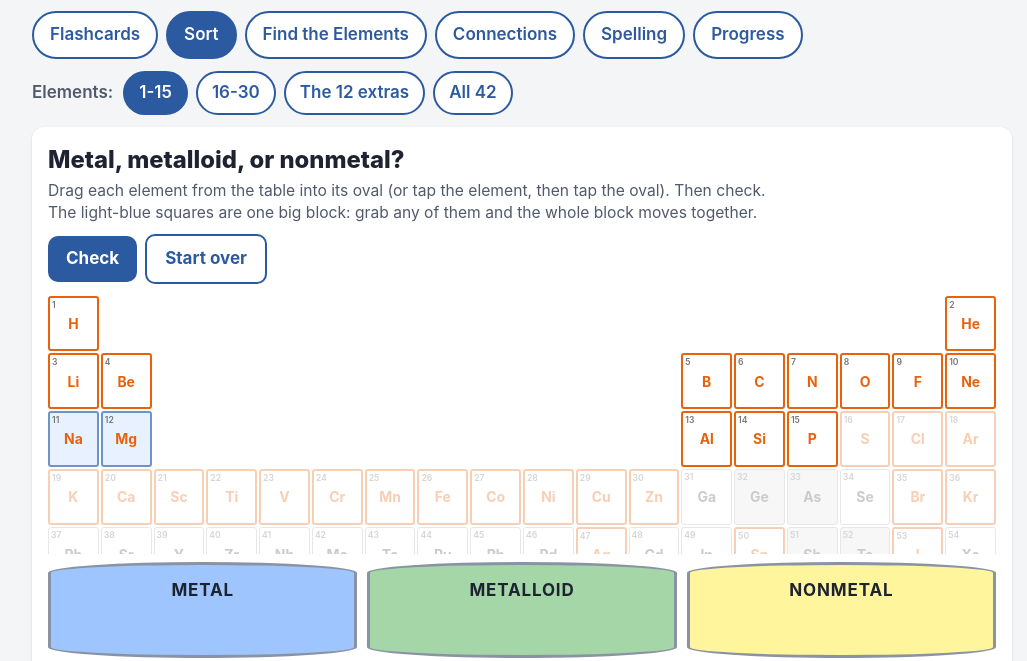
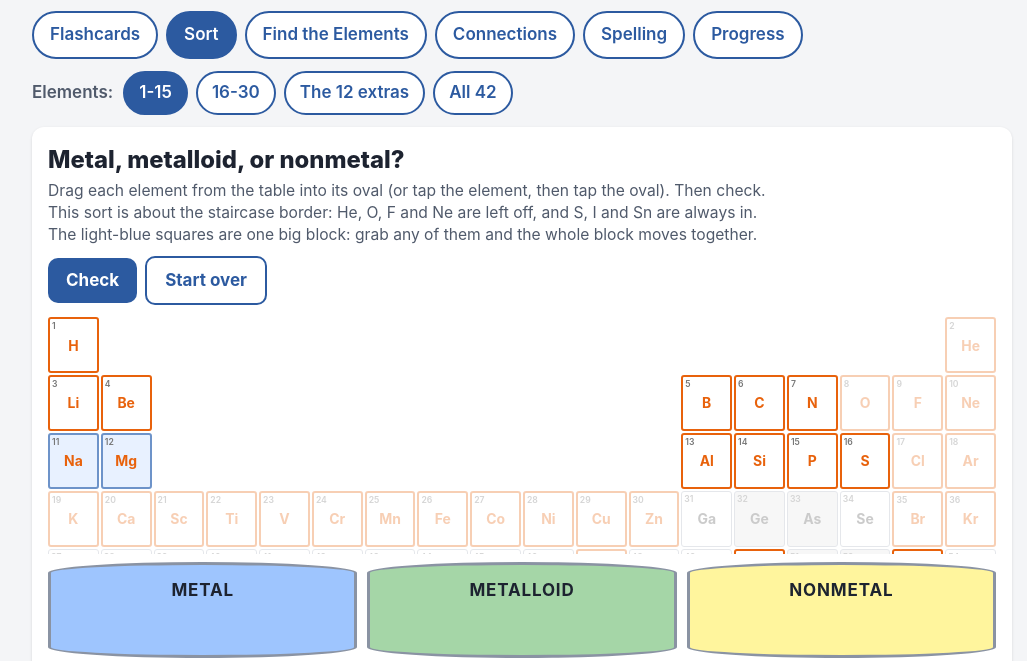
Before and after one commit to tkunst/element-flashcards, a plain HTML site: page index.html in a window 1280 px wide. Both pictures are taken after a click on the button "Sort". Shown: the part 138-799 px from the top of the page, without its empty margins (118-1145 px from the left). Drawn offline with Linux system fonts and the light colour scheme.

Commit message:
Sort: focus on the staircase border (leave off He, O, F, Ne; always include S, I, Sn); tests
Co-Authored-By: Claude Opus 5.5 (1M context) <noreply@anthropic.com>
Claude-Session: https://claude.ai/code/session_019ifjkpDWNrTBR4SddJcSLv

```diff
--- a/index.html
+++ b/index.html
@@ -243,6 +243,7 @@
   <div class="panel" id="tab-sort" hidden>
     <div class="prompt">Metal, metalloid, or nonmetal?</div>
     <p class="note" style="margin-top:0">Drag each element from the table into its oval (or tap the element, then tap the oval). Then check.</p>
+    <p class="note" style="margin-top:0">This sort is about the staircase border: He, O, F and Ne are left off, and S, I and Sn are always in.</p>
     <p class="note" id="sBlockNote" style="margin-top:0">The light-blue squares are one big block: grab any of them and the whole block moves together.</p>
     <div class="row" style="margin-top:10px">
       <button class="btn" id="sCheck" type="button">Check</button>
@@ -808,21 +809,29 @@
   // Each draggable thing is a "unit": one element ('z5'), or the metal block ('blk') = the left-side metals
   // (Na, Mg, K through Zn, Ag, Pt, Au, Hg, U, Pu), which move together so the sort stays quick.
   // Rows 1-2 and the elements near the staircase (Al, Si, P, S, Cl, Ar, Kr, Br, I, Rn, Sn, Pb) stay one by one.
+  // The sort is about the staircase border. Left off (far from the border): He, O, F, Ne.
+  // Always in, whatever element group is picked: S, I, Sn (they sit at the border).
+  var SORT_SKIP = { 2: 1, 8: 1, 9: 1, 10: 1 }, SORT_ADD = [16, 53, 50];
+  function sortSet() {
+    var out = SETS[S.set].filter(function (e) { return !SORT_SKIP[e.z]; });
+    SORT_ADD.forEach(function (z) { if (out.indexOf(BYZ[z]) < 0) out.push(BYZ[z]); });
+    return out;
+  }
   var BLOCK = { 11: 1, 12: 1, 19: 1, 20: 1, 21: 1, 22: 1, 23: 1, 24: 1, 25: 1, 26: 1, 27: 1, 28: 1, 29: 1, 30: 1, 47: 1, 78: 1, 79: 1, 80: 1, 92: 1, 94: 1 };
   var sCells = {}, sPlaced = {}, sPicked = null, sDrag = null;   // sPlaced[unit] = oval category it was put in
   function unitOf(z) { return BLOCK[z] ? 'blk' : 'z' + z; }
-  function members(u) { return u === 'blk' ? SETS[S.set].filter(function (e) { return BLOCK[e.z]; }).map(function (e) { return e.z; }) : [+u.slice(1)]; }
+  function members(u) { return u === 'blk' ? sortSet().filter(function (e) { return BLOCK[e.z]; }).map(function (e) { return e.z; }) : [+u.slice(1)]; }
   function unitCat(u) { return u === 'blk' ? 'metal' : BYZ[+u.slice(1)].cat; }
   function unitLabel(u) { return u === 'blk' ? members(u).length + ' metals' : BYZ[+u.slice(1)].sym; }
   function unitsInSet() {
     var seen = {}, out = [];
-    SETS[S.set].forEach(function (e) { var u = unitOf(e.z); if (!seen[u]) { seen[u] = 1; out.push(u); } });
+    sortSet().forEach(function (e) { var u = unitOf(e.z); if (!seen[u]) { seen[u] = 1; out.push(u); } });
     return out;
   }
   function resetSort() {
     sPlaced = {}; sPicked = null;
     sCells = buildBoard(document.getElementById('sBoard'), {});
-    var inSet = {}; SETS[S.set].forEach(function (e) { inSet[e.z] = 1; });
+    var inSet = {}; sortSet().forEach(function (e) { inSet[e.z] = 1; });
     Object.keys(sCells).forEach(function (k) {
       var z = +k, n = sCells[z];
       if (!inSet[z]) { n.style.opacity = '.3'; return; }
```
Also changed, not shown: 3 other files.
